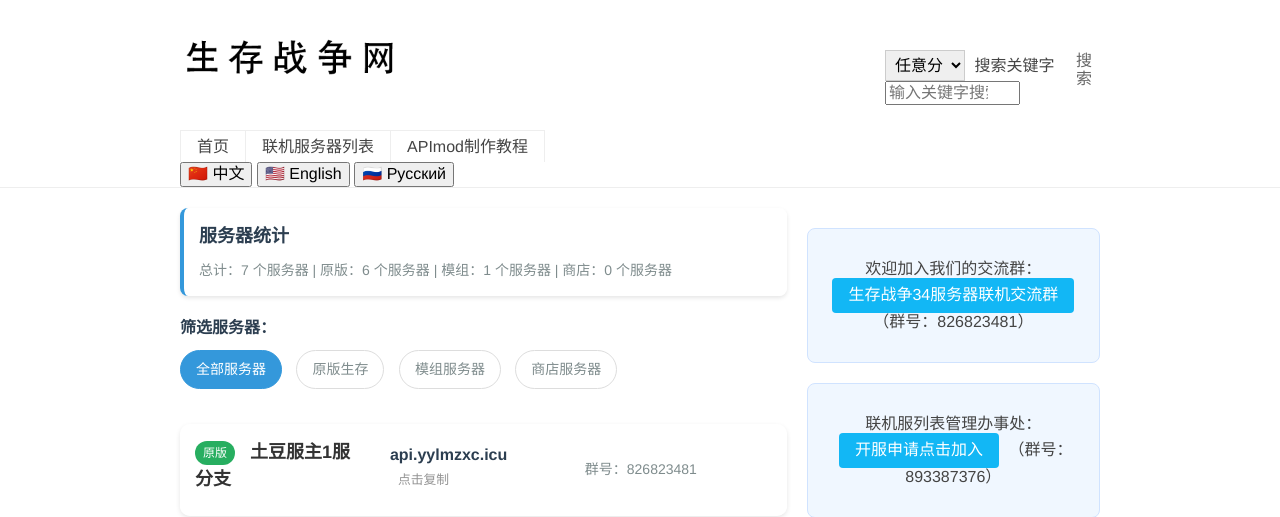
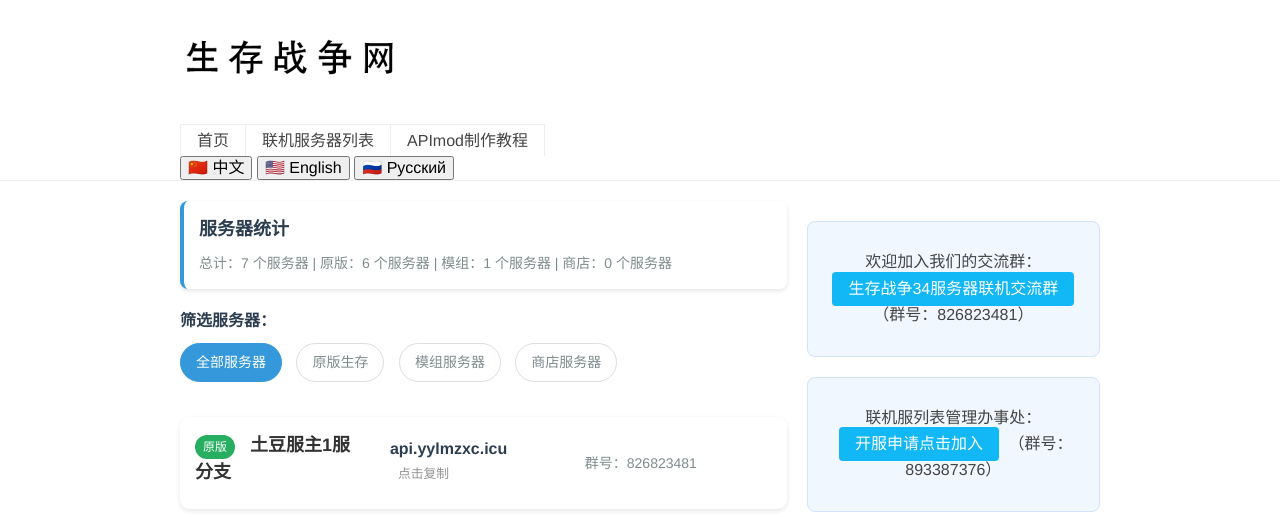
Before and after one commit to YYLMZXC/yylmzxc.github.io, a PHP site: page /online_server.php in a window 1280 px wide. Shown: the top 517 px of the page. Run offline with PHP 8.4, Linux system fonts and the light colour scheme; some libraries are stand-ins or nearby versions.

Commit message:
更新于 2025-11-18 20:17:07

```diff
--- a/online_server.php
+++ b/online_server.php
@@ -143,15 +143,7 @@ function add_server($name, $ip, $group, $note = '', $type = 'original') {
                         <img width="220px" height="64px" src="./scweb_res/logo.png" alt="生存战争网">
                     </a></h1>
                              </div>
-            <div class="site-search col-3 kit-hidden-tb">
-                <form id="search" method="post" action="http://schub.icu/sczz/?search--1.htm" role="search">
-<select class="search-select" name="cat" style="border: 1px solid #ccc;"><option>任意分类</option><option value="1">插件版Mod模组下载</option><option value="2">联机版Mod模组下载</option><option value="4">游戏历史全版本下载</option><option value="10">材质包下载</option><option value="11">家具包下载</option><option value="9">皮肤大全下载</option><option value="8">地图存档下载</option><option value="6">攻略教程</option></select>
 
-                    <label for="s" class="sr-only">搜索关键字</label>
-                    <input type="text" id="s" name="ss" class="text" placeholder="输入关键字搜索">
-                    <button type="submit" class="submit">搜索</button>
-                </form>
-            </div>
             <div class="col-mb-12">
                 <nav id="nav-menu" class="clearfix" role="navigation">
                     <a title="生存战争网_SC中文社区" href="index.php" data-i18n="nav.home">首页</a>
--- a/scweb_res/online_server/online_server_languages.js
+++ b/scweb_res/online_server/online_server_languages.js
@@ -406,11 +406,17 @@ function setLanguage(lang) {
 
 // 初始化语言
 function initServerLanguages() {
-    // 获取保存的语言设置，如果没有则使用默认语言
-    const savedLang = localStorage.getItem('serverLanguage') || ServerLanguageConfig.default;
+    // 优先级：URL参数 > 本地存储 > 默认语言
+    const urlParams = new URLSearchParams(window.location.search);
+    let lang = urlParams.get('lang');
+
+    if (!lang) {
+        // 获取保存的语言设置，如果没有则使用默认语言
+        lang = localStorage.getItem('serverLanguage') || ServerLanguageConfig.default;
+    }
 
     // 设置初始语言
-    setLanguage(savedLang);
+    setLanguage(lang);
 
     // 初始化语言选择器
     initLanguageSelector();
--- a/scweb_res/online_server/online_server_main.css
+++ b/scweb_res/online_server/online_server_main.css
@@ -334,35 +286,7 @@ button, input, select, textarea {
   color: #333;
 }
 
-/* 搜索表单 */
-#search {
-  position: relative;
-  margin-top: 15px;
-}
 
-#search input[type="text"] {
-  padding-right: 30px;
-  width: calc(100% - 80px);
-}
-
-.search-select {
-  width: 80px;
-  padding: 5px;
-  margin-right: 5px;
-}
-
-#search button {
-  position: absolute;
-  right: 4px;
-  top: 2px;
-  border: none;
-  padding: 0;
-  width: 24px;
-  height: 24px;
-  background: transparent;
-  color: #666;
-  cursor: pointer;
-}
 
 /* 主要内容 */
 #body {
```
Also changed, not shown: other parts of scweb_res/online_server/online_server_main.css (+0 -48 lines), scweb_res/index/index_script.js (+19 -0 lines).
